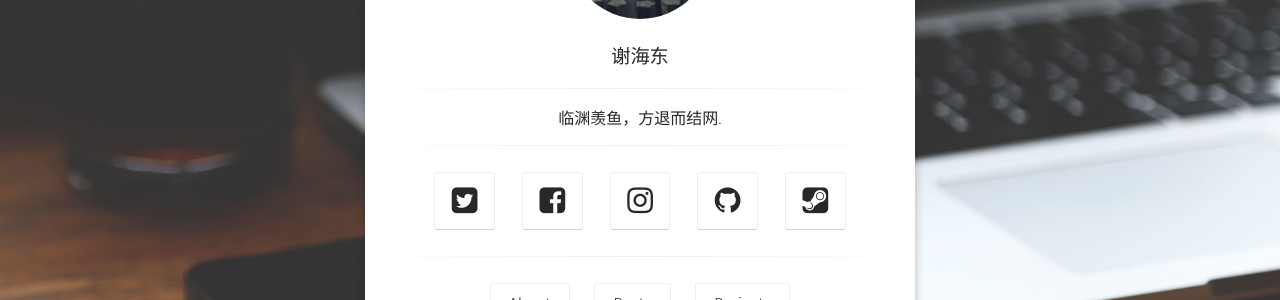
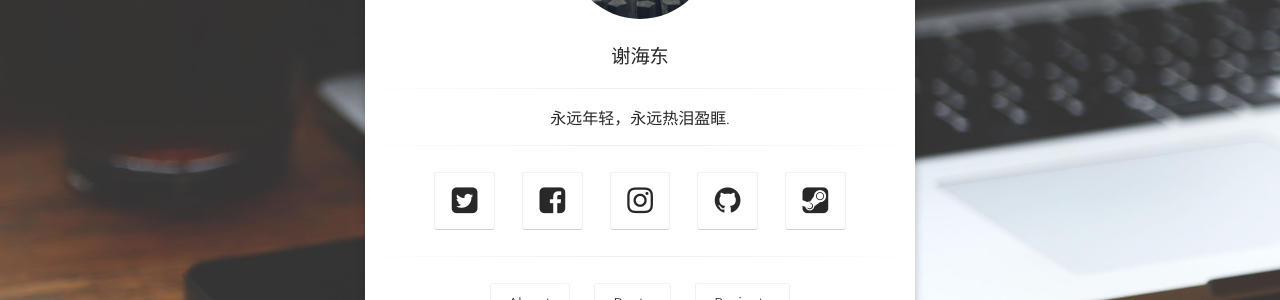
Before and after one commit to Haydnn/Haydnn.github.io, a Jekyll site: the page built from index.html, in a window 1280 px wide. Shown: the part 352-652 px from the top of the page. Built offline with Jekyll 4.4.1, drawn with Linux system fonts in a browser that asks for light colours; some web fonts are replaced.

Commit message:
Update _config.yml

```diff
--- a/_config.yml
+++ b/_config.yml
@@ -1,6 +1,6 @@
 # Site
 title:              谢海东
-bio:                '临渊羡鱼，方退而结网.'
+bio:                '永远年轻，永远热泪盈眶.'
 description:        "Moon is a minimal, one column jekyll theme for your blog."
 reading_time:       true
 words_per_minute:   200
@@ -8,7 +8,7 @@ logo:               'assets/img/logo.png'
 background:         'assets/img/placeholder-big.jpg'
 tiled_bg:           false   # Set this true if you want to tile your background image, otherwise it will be covered
 locale:             en_US
-url:                https://taylantatli.github.io/Moon
+url:                https://haydnn.github.io/Haydn.github.io/
 
 # Jekyll
 permalink:          /:title/
```
